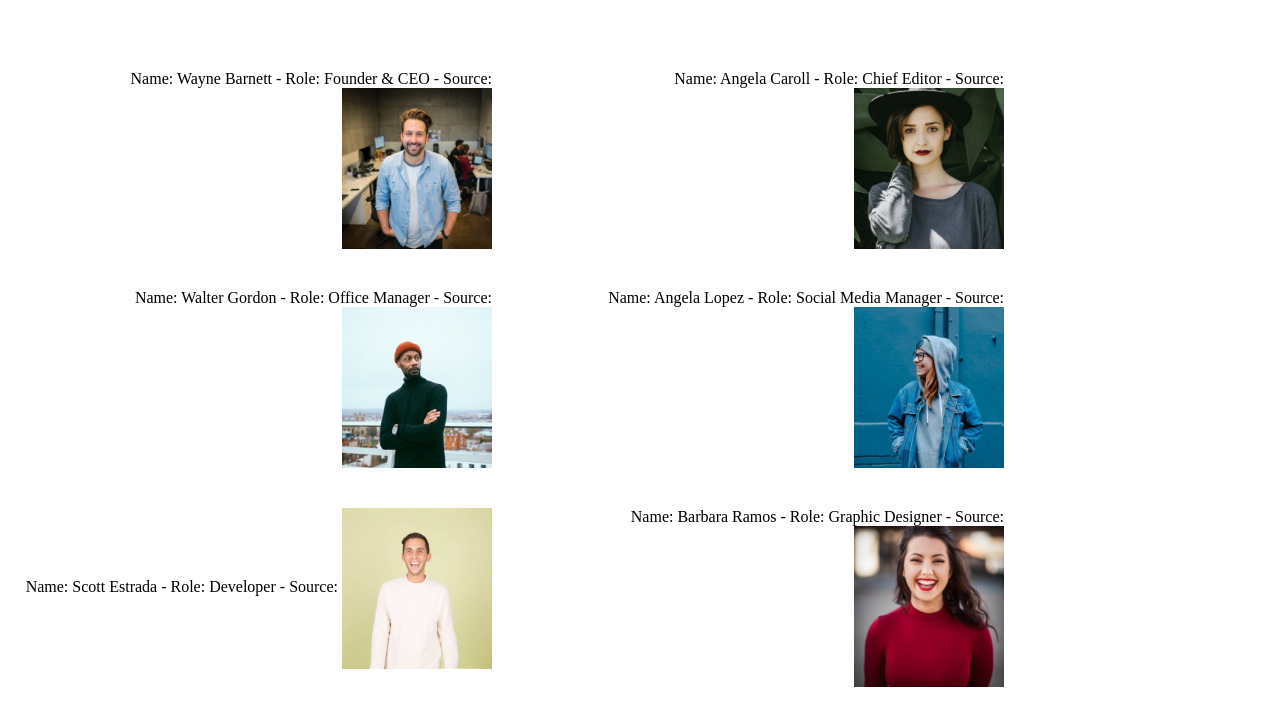
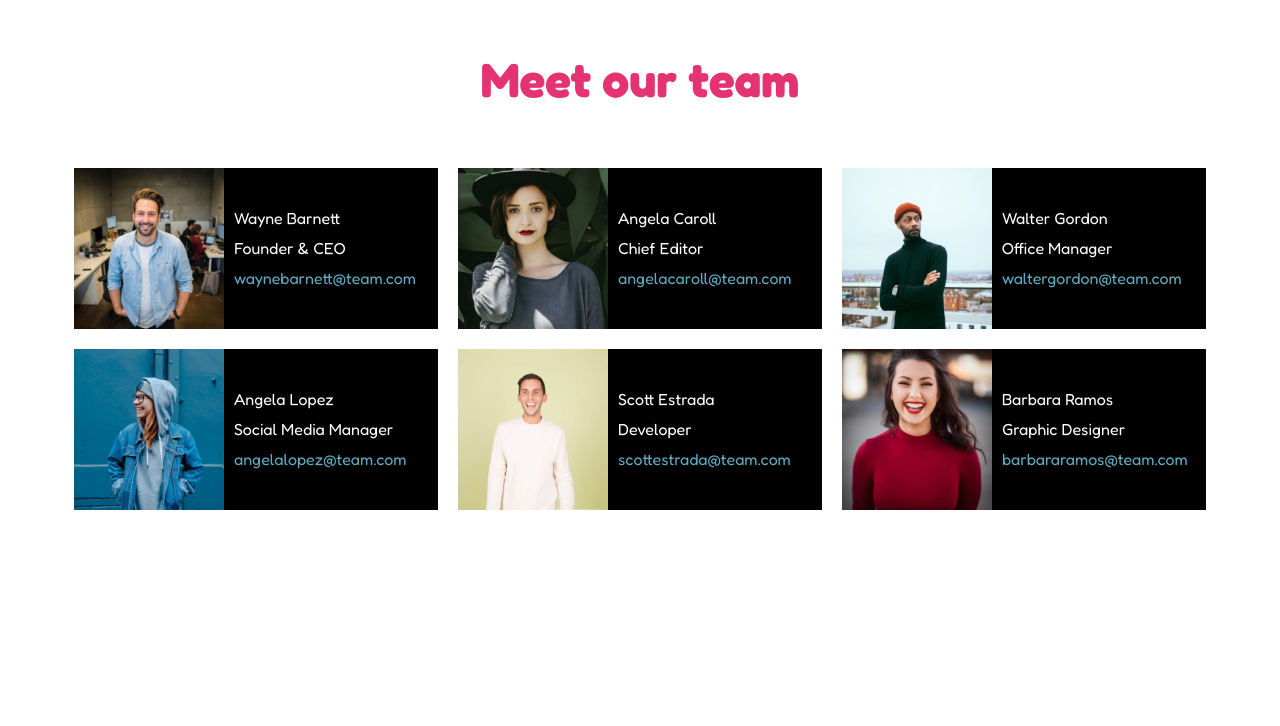
Before and after one commit to francescorossi1/js-our-team, a plain HTML site: page index.html in a window 1280 px wide. Drawn offline with Linux system fonts and the light colour scheme.

Commit message:
bonus 2 completed

```diff
--- a/css/style.css
+++ b/css/style.css
@@ -2,6 +2,24 @@
     padding: 0;
     margin: 0;
     box-sizing: border-box;
+
+}
+
+body{
+    font-family: 'Fredoka', sans-serif;
+}
+
+.container{
+    width: 90vw;
+    margin: 0 auto;
+}
+
+header{
+    padding: 50px 0;
+    font-size: 24px;
+    text-align: center;
+    font-weight: bolder;
+    color: #e53371;
 }
 
 img{
@@ -14,12 +32,29 @@ ul{
     list-style-type: none;
     display: flex;
     flex-wrap: wrap;
-    margin: 50px auto;
-
 }
 
 li{
-    width: 40%;
-    padding: 20px;
-    text-align: end;
+    width: calc(100% / 3);
 }
+
+.card{
+    margin: 10px;
+    background-color: #000;
+    color: #fff;
+    display: flex;
+    align-items: center;
+}
+
+.card-text{
+    padding: 10px;
+}
+
+.card-text p{
+    padding: 5px 0;
+}
+
+a{
+    text-decoration: none;
+    color: #5facc3;
+}
--- a/index.html
+++ b/index.html
@@ -4,12 +4,19 @@
     <meta charset="UTF-8">
     <meta http-equiv="X-UA-Compatible" content="IE=edge">
     <meta name="viewport" content="width=device-width, initial-scale=1.0">
+    <link rel="preconnect" href="https://fonts.googleapis.com">
+    <link rel="preconnect" href="https://fonts.gstatic.com" crossorigin>
+    <link href="https://fonts.googleapis.com/css2?family=Fredoka:wght@400;700&display=swap" rel="stylesheet">
     <link rel="stylesheet" href="css/style.css">
     <title>Our Team</title>
 </head>
 <body>
-    <ul id="display">
-    </ul>
+    <header>
+        <h1>Meet our team</h1>
+    </header>
+    <div class="container">
+        <ul id="display"></ul>
+    </div>
     <script src="js/script.js"></script>
 </body>
 </html>
--- a/js/script.js
+++ b/js/script.js
@@ -27,12 +27,12 @@ Barbara Ramos |	Graphic Designer     |	barbara-ramos-graphic-designer.jpg
 // Creo l'array di oggetti:
 
 const teamMembers = [
-    {firstName: 'Wayne Barnett', role: 'Founder & CEO', source: 'wayne-barnett-founder-ceo.jpg'},
-    {firstName: 'Angela Caroll', role: 'Chief Editor', source: 'angela-caroll-chief-editor.jpg'},
-    {firstName: 'Walter Gordon', role: 'Office Manager', source: 'walter-gordon-office-manager.jpg'},
-    {firstName: 'Angela Lopez', role: 'Social Media Manager', source: 'angela-lopez-social-media-manager.jpg'},
-    {firstName: 'Scott Estrada', role: 'Developer', source: 'scott-estrada-developer.jpg'},
-    {firstName: 'Barbara Ramos', role: 'Graphic Designer', source: 'barbara-ramos-graphic-designer.jpg'},
+    {name: 'Wayne Barnett', role: 'Founder & CEO', source: 'wayne-barnett-founder-ceo.jpg', email: 'waynebarnett@team.com'},
+    {name: 'Angela Caroll', role: 'Chief Editor', source: 'angela-caroll-chief-editor.jpg', email: 'angelacaroll@team.com'},
+    {name: 'Walter Gordon', role: 'Office Manager', source: 'walter-gordon-office-manager.jpg', email: 'waltergordon@team.com'},
+    {name: 'Angela Lopez', role: 'Social Media Manager', source: 'angela-lopez-social-media-manager.jpg', email: 'angelalopez@team.com'},
+    {name: 'Scott Estrada', role: 'Developer', source: 'scott-estrada-developer.jpg', email: 'scottestrada@team.com'},
+    {name: 'Barbara Ramos', role: 'Graphic Designer', source: 'barbara-ramos-graphic-designer.jpg', email: 'barbararamos@team.com'},
 ]
 
 // Stampo le stesse informazioni sul DOM
@@ -45,5 +45,5 @@ const display = document.getElementById('display');
 
 for(let i = 0; i < teamMembers.length; i++){
     const currentMember = teamMembers[i];
-    display.innerHTML += `<li>Name: ${currentMember.firstName} - Role: ${currentMember.role} - Source: <img src="./img/${currentMember.source}" alt="${currentMember.firstName}"</img></li>`;
+    display.innerHTML += `<li><div class="card"><img src="./img/${currentMember.source}" alt="${currentMember.name}"</img><div class="card-text"><p>${currentMember.name}</p><p>${currentMember.role}</p><p><a href="#">${currentMember.email}<a></p></div></div></li>`;
 }
```
